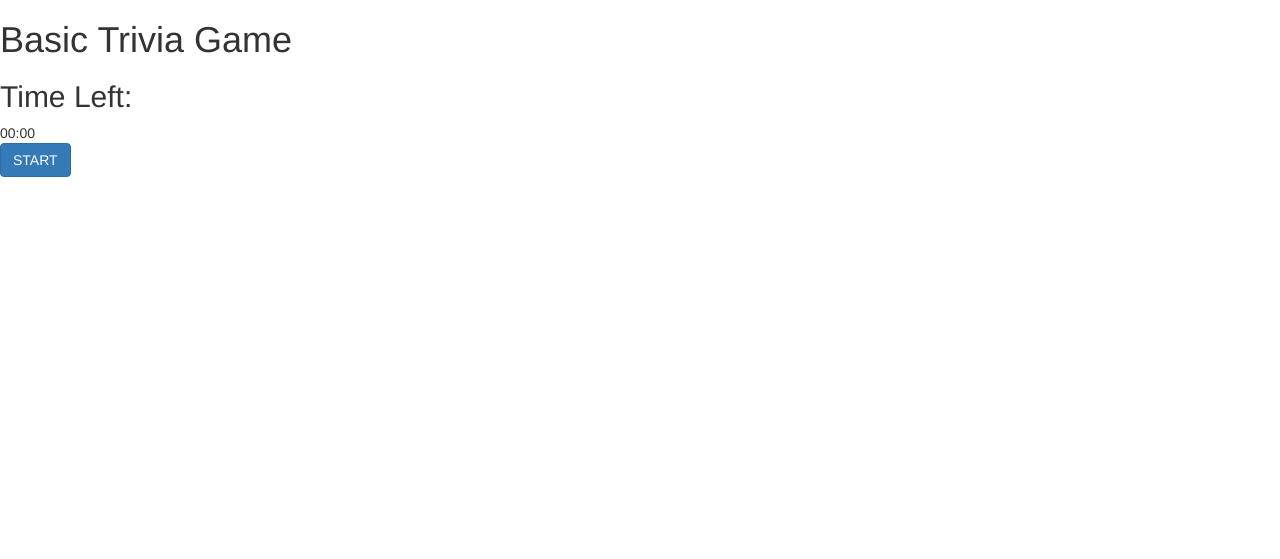
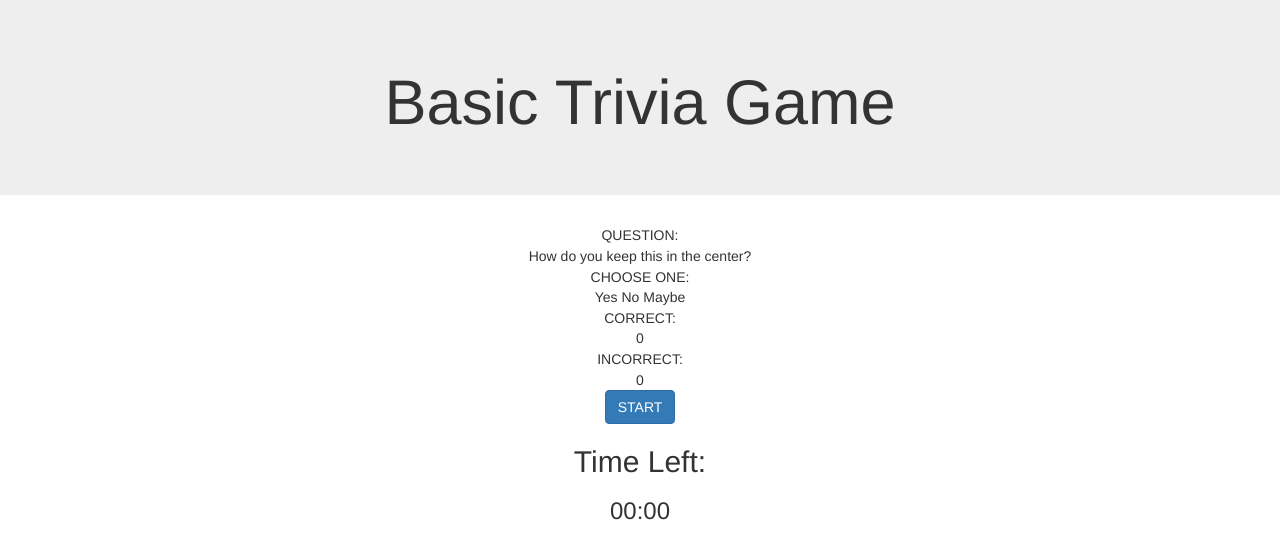
Before and after one commit to stefcenti/TriviaGame, a PHP site: page /index.html in a window 1280 px wide. Shown: the top 559 px of the page. Run offline with PHP 8.4, Linux system fonts and the light colour scheme.

Commit message:
Fixed timer code; Centered Table (Note: will be changed to grid but committing now before making that change); started showQuestion() method to add a question to the html.

```diff
--- a/assets/css/style.css
+++ b/assets/css/style.css
@@ -1,3 +1,24 @@
-.entire-content {
-	.text-align: "center";
+th, tr, h1, h2, #time-left, #start-button {
+	text-align: center;
 }
+
+td, #data {
+	padding-bottom: 50px;
+}
+
+.main-content {
+	position: absolute;
+	width: 100%;
+	height: 500px;
+	overflow: auto;
+}
+
+.game-panel {
+	width: 100%;
+	height: 200px;
+}
+
+.bottom-section {
+	float: bottom;
+	align-items: center;
+}
--- a/assets/javascript/app.js
+++ b/assets/javascript/app.js
@@ -5,6 +5,8 @@
   timeLeft: 0,   // amount of time left in seconds
   interval: 1,   // interval for updating the time on the screen in seconds
   intervalId: -1, //
+
+  currentQ: 0, // index into the list of questions
 
   incorrectAnswers: 0,
   correctAnswers: 0,
@@ -34,11 +36,14 @@
   },
 
   showQuestion: function() {
-
+    $('#question').html("<td class='#data'>" + this.questions[this.currentQ].question + "</td>");
   },
 
-  // The user started the game, set our timer and interval.
+  // The user started the game, display the first question and set our timer and interval.
   start: function() {
+    // Display the first question
+    this.showQuestion();
+
     // The global timer functions take time in milliseconds.
     // Since we are using seconds for our game, mult. by 1000.
     setTimeout(gameOver, this.gameTime * 1000);
@@ -76,6 +81,10 @@
     // Set the number of valid and invalid counts in the html
   },
 
+  diplayData: function() {
+    $('#question').innerHTML = "<td>" + this.question[this.currentQ].question + "</td>";
+  },
+
   gameOver: function() {
     alert("Game Over!! Correct Answers: " + this.correctAnswers +
           ", Wrong Anwsers: " + this.incorrectAnswers);
@@ -84,30 +93,6 @@
 
 
 /*
-        //Put your timeouts underneath this sentence
-        var fiveSecTimeout = setTimeout(fiveSeconds, 5000);
-        var tenSecTimeout = setTimeout(tenSeconds, 10000);
-        var timeUpTimeout = setTimeout(timeUp, 15000);
-
-      //Step 3:
-        //Fill in the blanks to these functions
-      function fiveSeconds() {
-        //Five seconds have passed, send an alert and state the time remaining in the "time-left" div.
-        alert("10 seconds remaining...");
-        $('#time-left').html("10 seconds remaining...");
-      }
-
-      function tenSeconds() {
-        //Ten seconds have passed, send an alert and state the time remaining in the "time-left" div.
-         alert("5 seconds remaining...");
-        $('#time-left').html("5 seconds remaining...");
-      }
-
-      function timeUp(){
-        //Fifteen seconds have passed, time is up! Send an alert and have the "time-left" div let the user know.
-        alert("0 seconds remaining...");
-        $('#time-left').html("0 seconds remaining...");
-
         //The following line will play that audio file that you linked to above.
         audio.play();
       }
--- a/index.html
+++ b/index.html
@@ -30,25 +30,33 @@
 -->
 
 <body>
-    <div class="entire-content">
+    <div class="jumbotron" class="entire-content">
       <h1>Basic Trivia Game</h1>
+    </div>
 
+    <div id="main-content">
 
-      <div id="time-left">
-          <h2>Time Left:</h2>
-          00:00
+      <table class="game-panel">
+        <tr></tr>
+        <tr><td>QUESTION:</td></tr>
+        <tr id="question"><td>How do you keep this in the center?</td></tr>
+        <tr><td>CHOOSE ONE:</td></tr>
+        <tr id="answer-choices"><td>Yes No Maybe</td></tr>
+        <tr><td>CORRECT:</td></tr>
+        <tr id="correct-count"><td>0</td></tr>
+        <tr><td>INCORRECT:</td></tr>
+        <tr id="incorrect-count"><td>0</td></tr>
+        <tr><td>
+          <button type="button" class ="btn btn-primary" id="start-button">START
+          </button>
+        </td></tr>
+      </table>
+
+      <div id=#bottom-section>
+        <h2>Time Left:</h2>
+        <h3 id="time-left">00:00</h3>
       </div>
-
-      <div id="question-section">
-        <!-- question text goes here -->
-      </div>
-
-      <div id="answer-section">
-        <!-- answer choices go here -->
-      </div>
-
-      <button type="button" class ="btn btn-primary" id="start-button">START</button>
-    </div>
+ </div>
 
     <!--
      * Need a row of possible answers to choose from.  Some kind of
```
Also changed, not shown: 1 other file.
